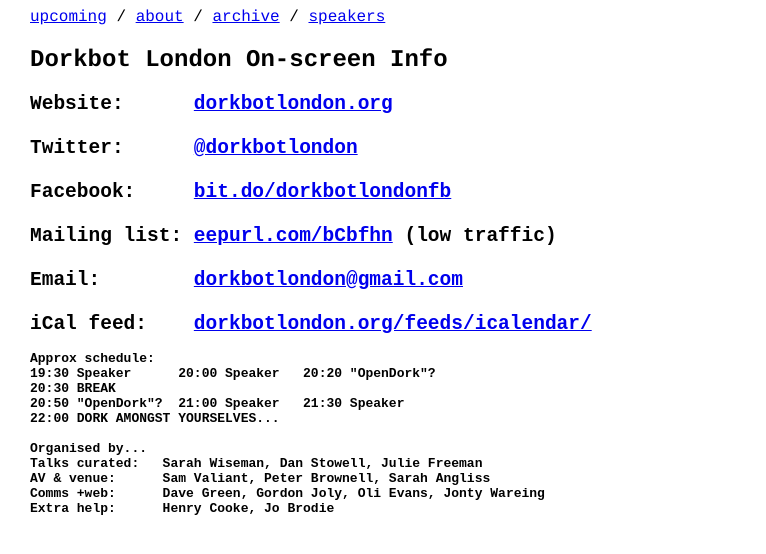
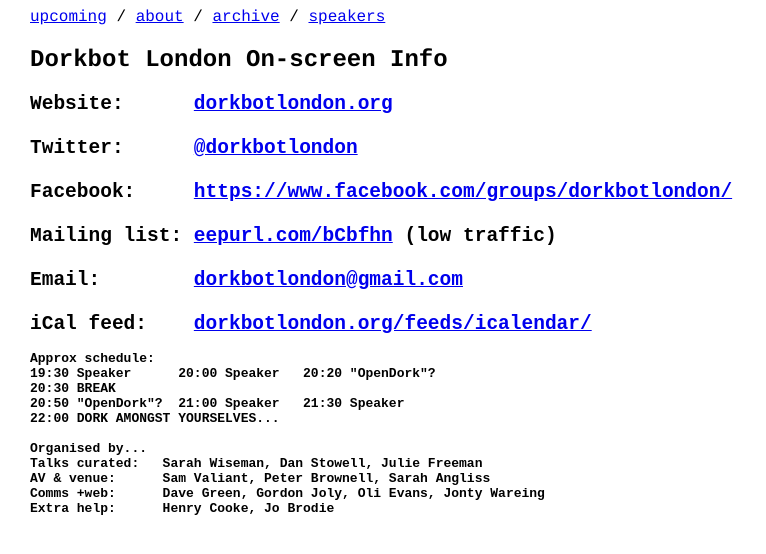
Before and after one commit to dorkbotlondon/dorkbotlondon.github.io, a Jekyll site: the page built from credits.html, in a window 1280 px wide. Shown: the top 554 px of the page, without its empty margins (0-766 px from the left). Built offline with Jekyll 4.4.1, drawn with Linux system fonts in a browser that asks for light colours; Markdown is read by kramdown in place of the engine named in the settings.

Commit message:
Update credits.html

```diff
--- a/credits.html
+++ b/credits.html
@@ -7,7 +7,7 @@
 
 Twitter:      <a href="https://twitter.com/dorkbotlondon">@dorkbotlondon</a>
 
-Facebook:     <a href="https://www.facebook.com/groups/1494354627526302/">bit.do/dorkbotlondonfb</a>
+Facebook:     <a href="https://www.facebook.com/groups/dorkbotlondon/">https://www.facebook.com/groups/dorkbotlondon/</a>
 
 Mailing list: <a href="http://eepurl.com/bCbfhn">eepurl.com/bCbfhn</a> (low traffic)
 
```
